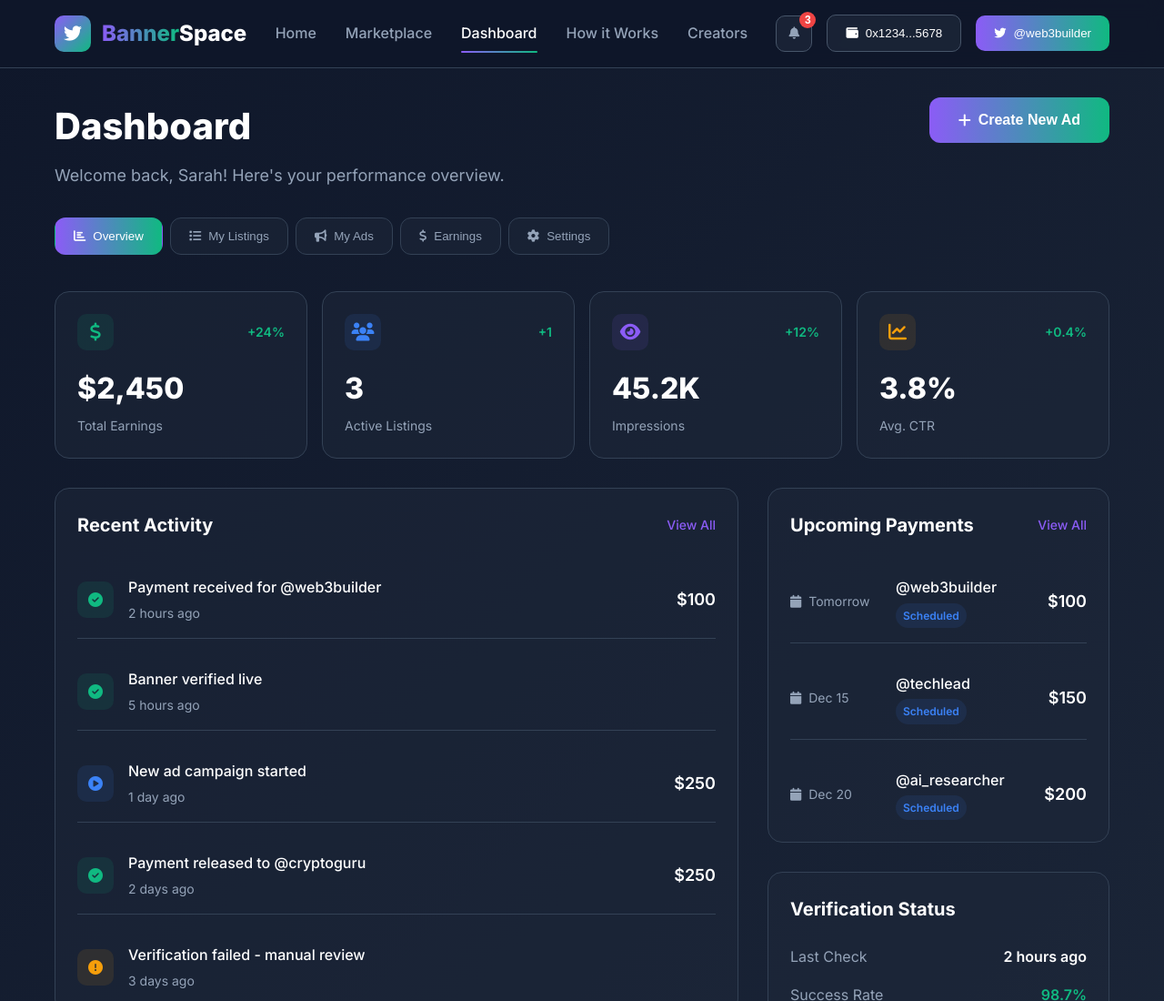
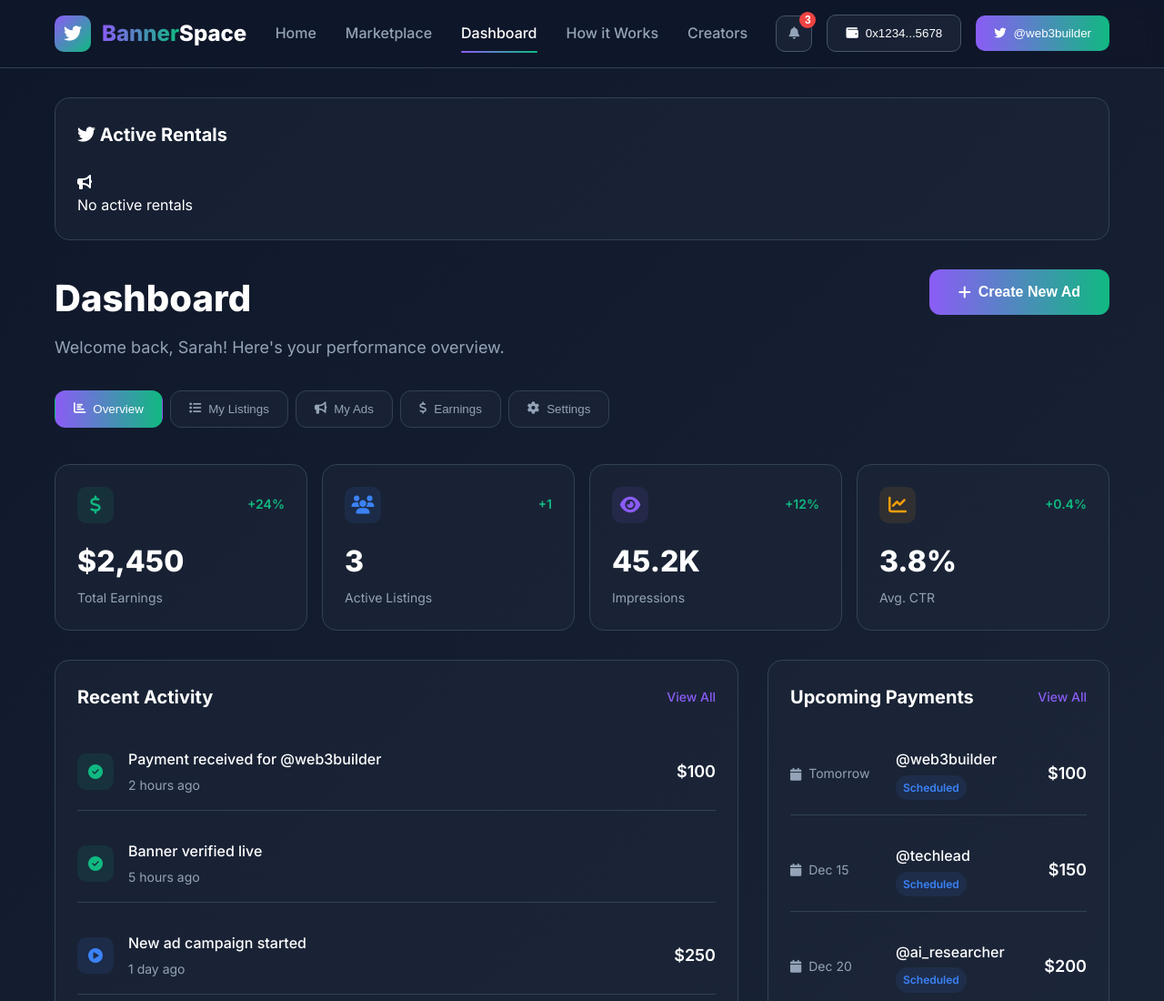
Before and after one commit to ThinktankTokenomics/BannerPe, a plain HTML site: page dashboard.html in a window 1280 px wide. Shown: the top 1100 px of the page at 91% size. Drawn offline with Linux system fonts and the light colour scheme.

Commit message:
Update dashboard.html

```diff
--- a/dashboard.html
+++ b/dashboard.html
@@ -73,6 +73,20 @@
     <!-- Dashboard Content -->
     <section class="dashboard">
         <div class="container">
+            <!-- Add this to dashboard-content section -->
+<div class="dashboard-card">
+    <div class="card-header">
+        <h3><i class="fab fa-twitter"></i> Active Rentals</h3>
+    </div>
+
+    <div class="rentals-list" id="activeRentals">
+        <!-- Will be populated by JavaScript -->
+        <div class="empty-state">
+            <i class="fas fa-bullhorn"></i>
+            <p>No active rentals</p>
+        </div>
+    </div>
+</div>
             <!-- Header -->
             <div class="dashboard-header">
                 <div>
```
